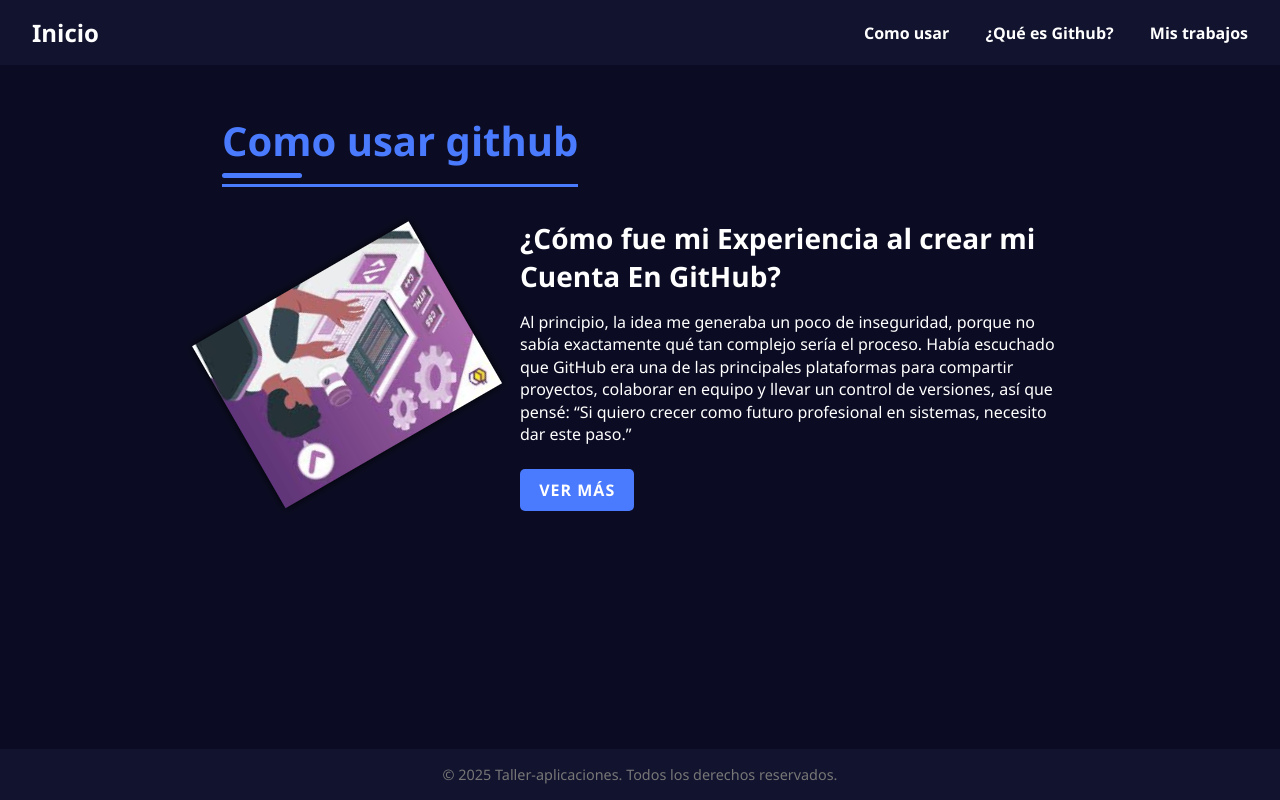
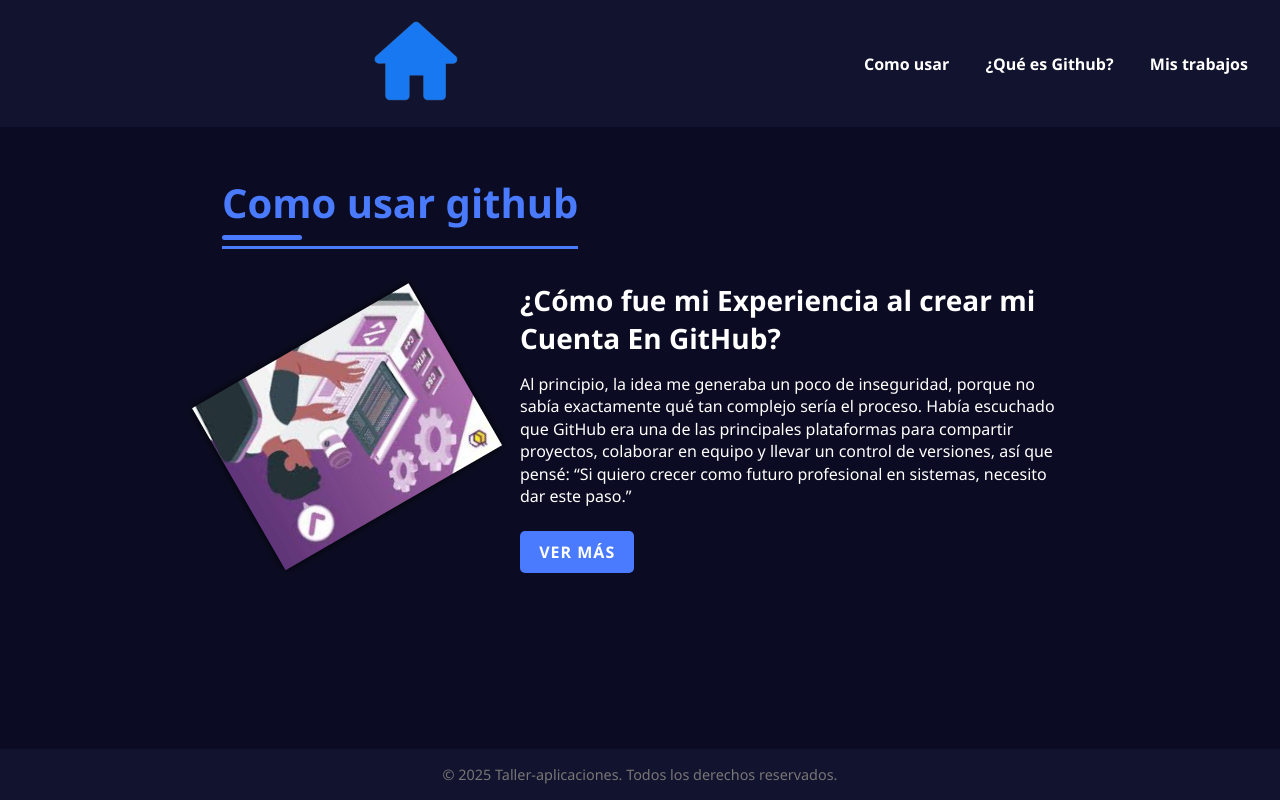
Before and after one commit to jeick95/Taller-Jeick, a plain HTML site: page como_usar.html in a window 1280 px wide. Drawn offline with Linux system fonts and the light colour scheme; files whose address does not match are found by name.

Commit message:
Descripción de los cambios

```diff
--- a/como_usar.html
+++ b/como_usar.html
@@ -9,7 +9,9 @@
 <body>
 
 <header>
-  <div class="logo">Inicio</div>
+  <div class="logo">
+    <a href="=index.html"></div>
+        <img src="Imagenes-taller/inicio.png"alt="inicio" id="movible-img" />
   <nav>
 
     <a href="como_usar.html">Como usar</a>
```
Also changed, not shown: mis_trabajos.html (+3 -1 lines), que_es.html (+3 -1 lines).
